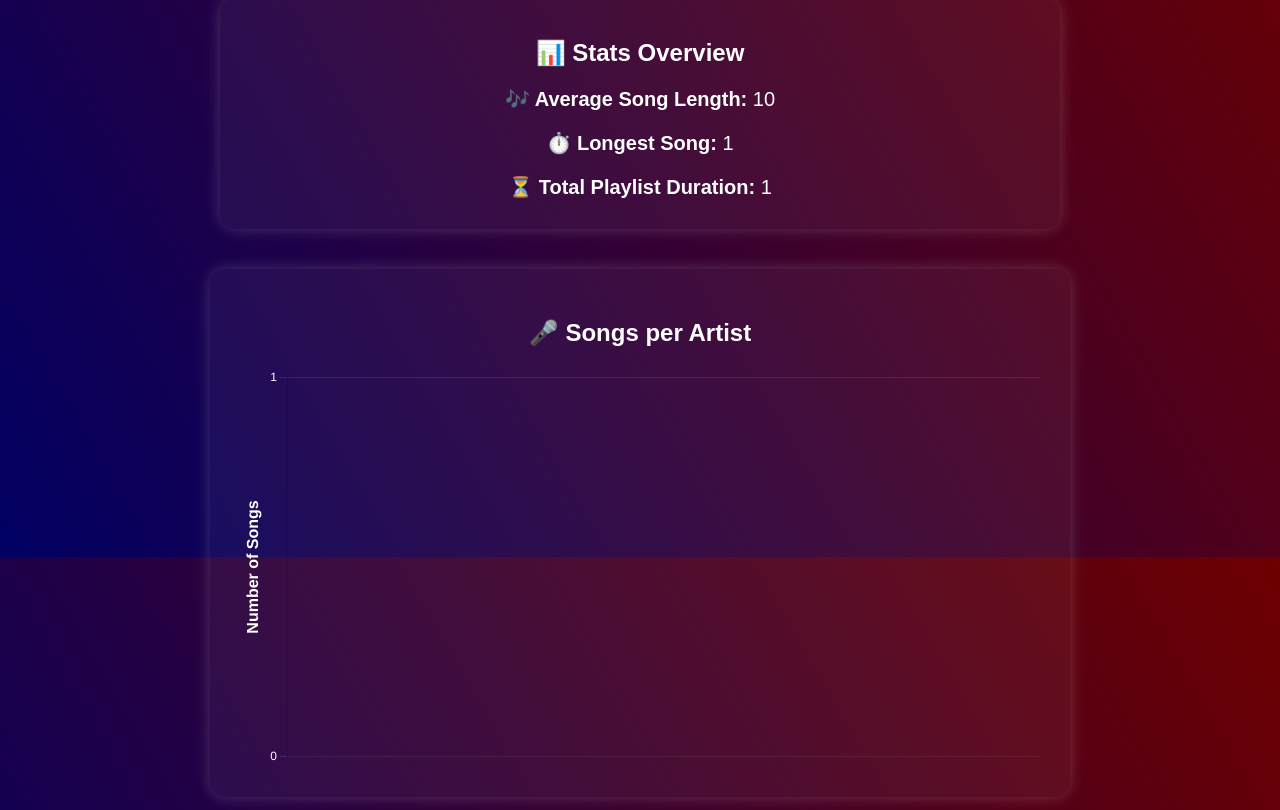
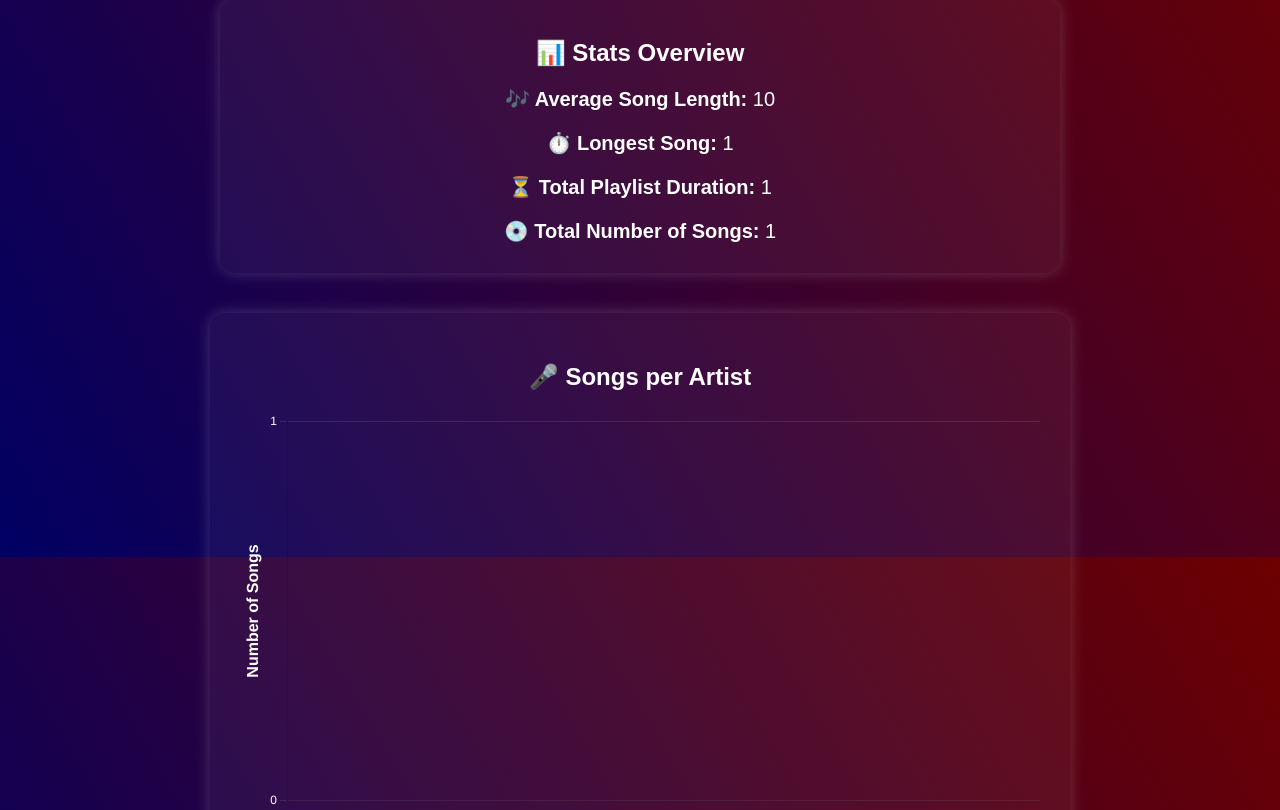
Before and after one commit to Milooooo20/CITS3403_Project-Group76, a Flask app: template local setup/app/templates/analysis.html in a window 1280 px wide. Shown: the part 243-1053 px from the top of the page. Run offline with Flask 3, Linux system fonts and the light colour scheme; tables that the repository leaves empty hold one stand-in row (values such as "Sample post"); the template is opened without the code that fills it: values that come from a table or form of the project are taken from there, most other values are stand-ins (such as "Sample title", 1, 10 or a date in 2020).

Commit message:
Centered every graph in analysis.html
As I was testing this page with many songs, the graph was not centered.
I also added the total number of songs in the playlist.

```diff
--- a/local setup/app/templates/analysis.html
+++ b/local setup/app/templates/analysis.html
@@ -22,6 +22,7 @@
             margin: 40px auto;
             max-width: 800px;
             box-shadow: 0 0 15px rgba(255, 255, 255, 0.2);
+            text-align: center;
         }
 
         .chart-container canvas {
@@ -123,6 +124,7 @@
         <p class="stat"><strong>🎶 Average Song Length: </strong>{{ avg_duration }}</p>
         <p class="stat"><strong>⏱️ Longest Song: </strong>{{ longest_song_length }}</p>
         <p class="stat"><strong>⏳ Total Playlist Duration: </strong>{{ total_duration }}</p>
+        <p class="stat"><strong>💿 Total Number of Songs: </strong>{{ num_songs }}</p>
     </div>
 
     <div class="chart-container">
```
